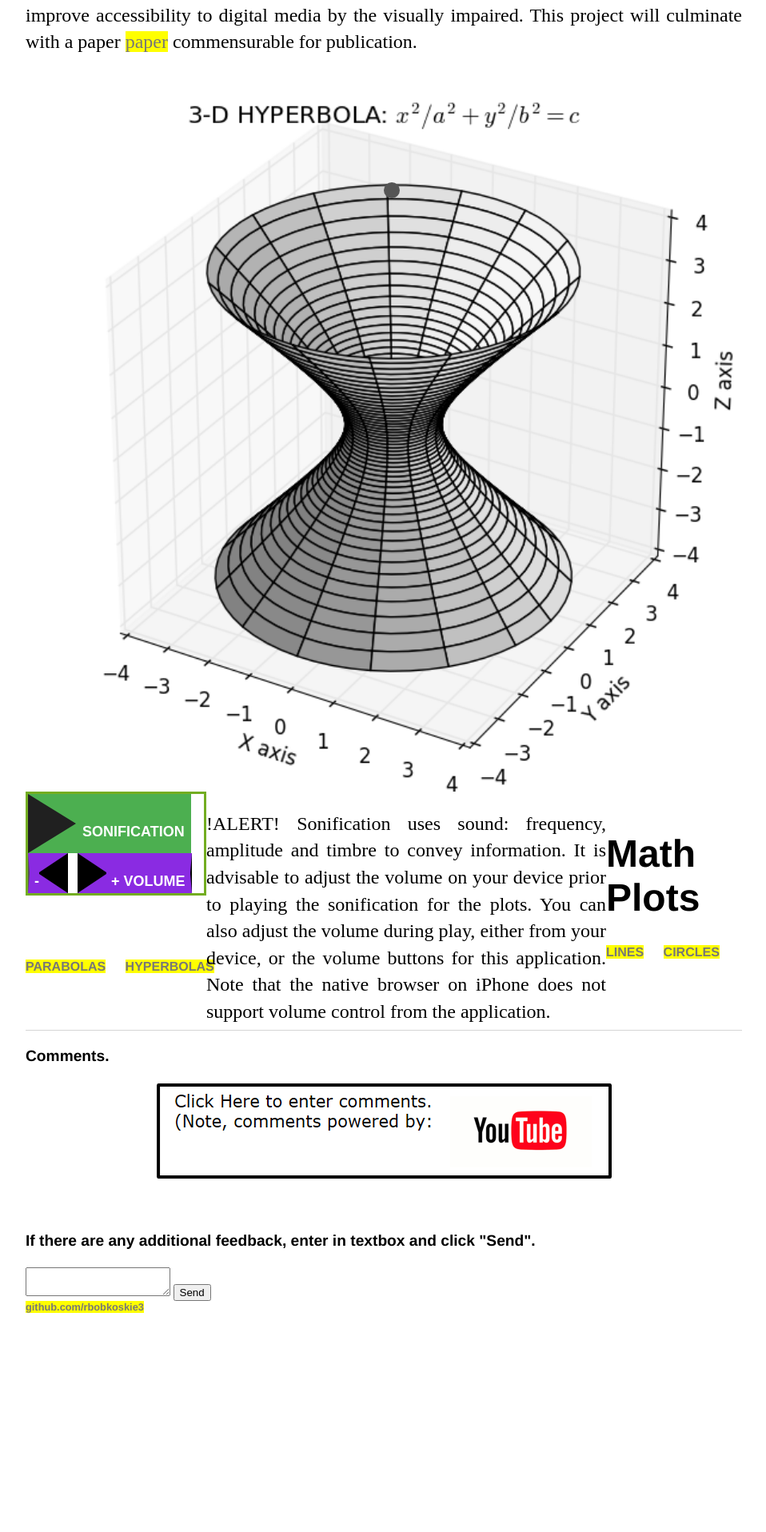
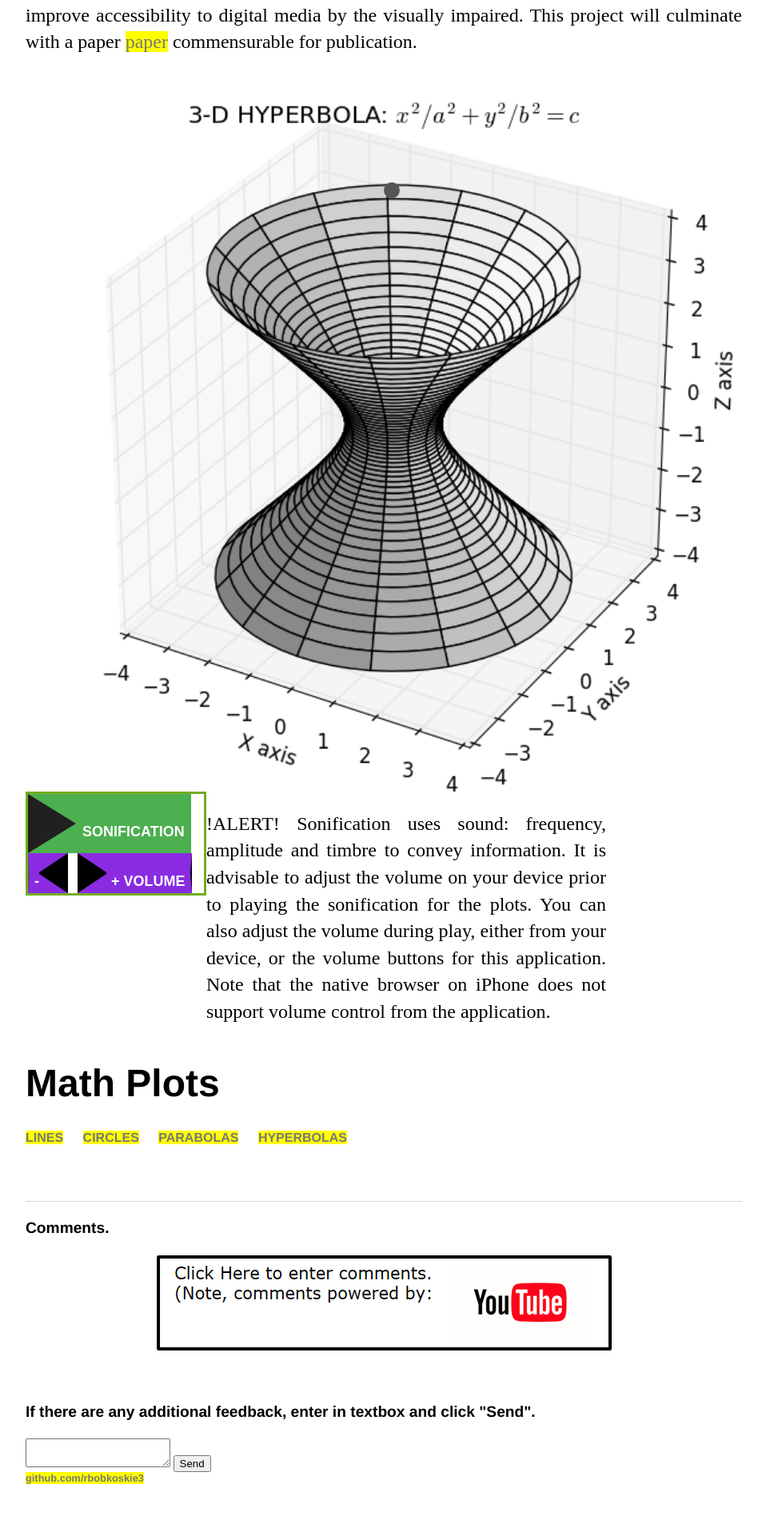
Before and after one commit to rbobkoskie3/rbobkoskie3.github.io, a Jekyll site: the page built from index.html, in a window 1280 px wide. Shown: the part 753-2669 px from the top of the page at 80% size, without its empty margins (160-1118 px from the left). Built offline with Jekyll 4.4.1, drawn with Linux system fonts in a browser that asks for light colours; before the commit the page ends 2455 px from its top, so only the background shows below that.

Commit message:
Add files via upload

```diff
--- a/index.html
+++ b/index.html
@@ -288,8 +288,8 @@ title: Math, Sonification, Plots
 
             width: 500px;
             height: 200px;
-            //display:inline-block;
-            float:left;
+            display:inline-block;
+            //float:left;
             position:relative;
             // position:absolute;
             //overflow-y: scroll;
```
